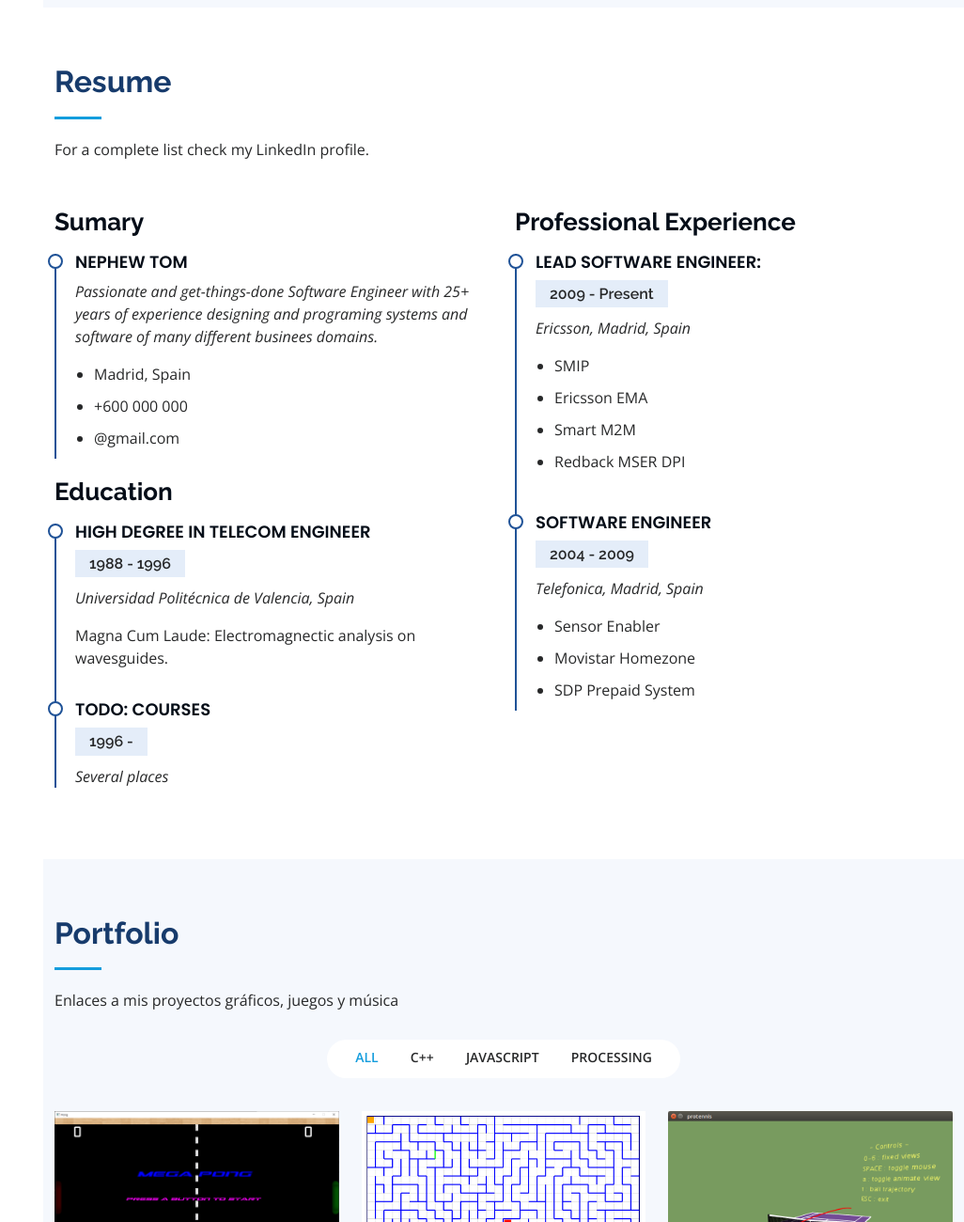
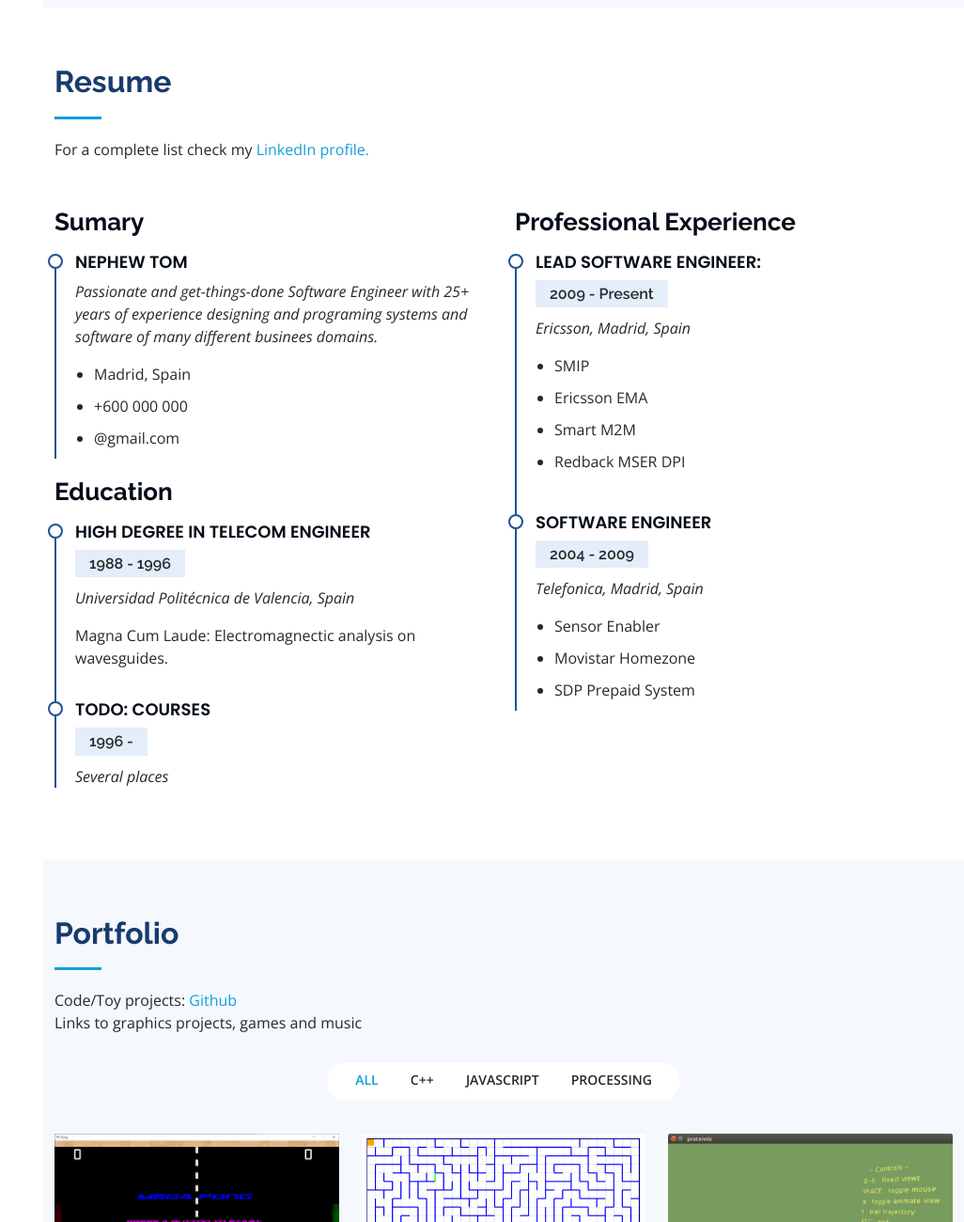
Before and after one commit to nephewtom/nephewtom.github.io, a plain HTML site: page index.html in a window 1280 px wide. Shown: the part 2633-3933 px from the top of the page at 94% size, without its empty margins (254-1280 px from the left). Drawn offline with nearby package versions, Linux system fonts and the light colour scheme; no server answers.

Commit message:
Added 2 hrefs to Github and LinkedIn

```diff
--- a/index.html
+++ b/index.html
@@ -255,7 +255,7 @@
 
         <div class="section-title">
           <h2>Resume</h2>
-          <p>For a complete list check my LinkedIn profile.</p>
+          <p>For a complete list check my <a href="https://www.linkedin.com/in/tom%C3%A1s-ort%C3%AD-mart%C3%ADn-2434b4a/">LinkedIn profile.</a></p>
         </div>
 
         <div class="row">
@@ -320,7 +320,8 @@
 
         <div class="section-title">
           <h2>Portfolio</h2>
-          <p>Enlaces a mis proyectos gráficos, juegos y música</p>
+          <p>Code/Toy projects: <a href="https://github.com/nephewtom" >Github</a></p>
+          <p>Links to graphics projects, games and music</p>
         </div>
 
         <div class="row" data-aos="fade-up">
```
